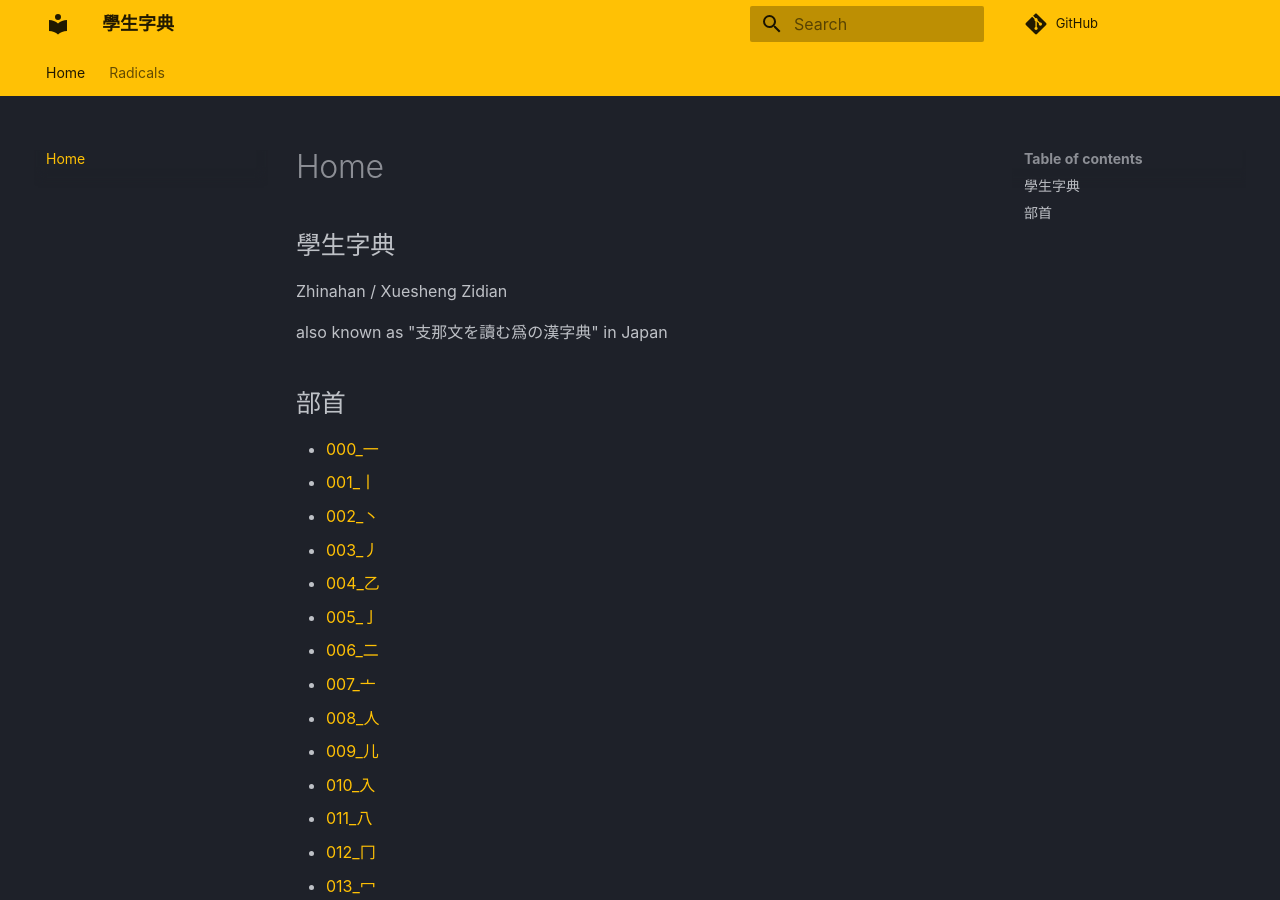
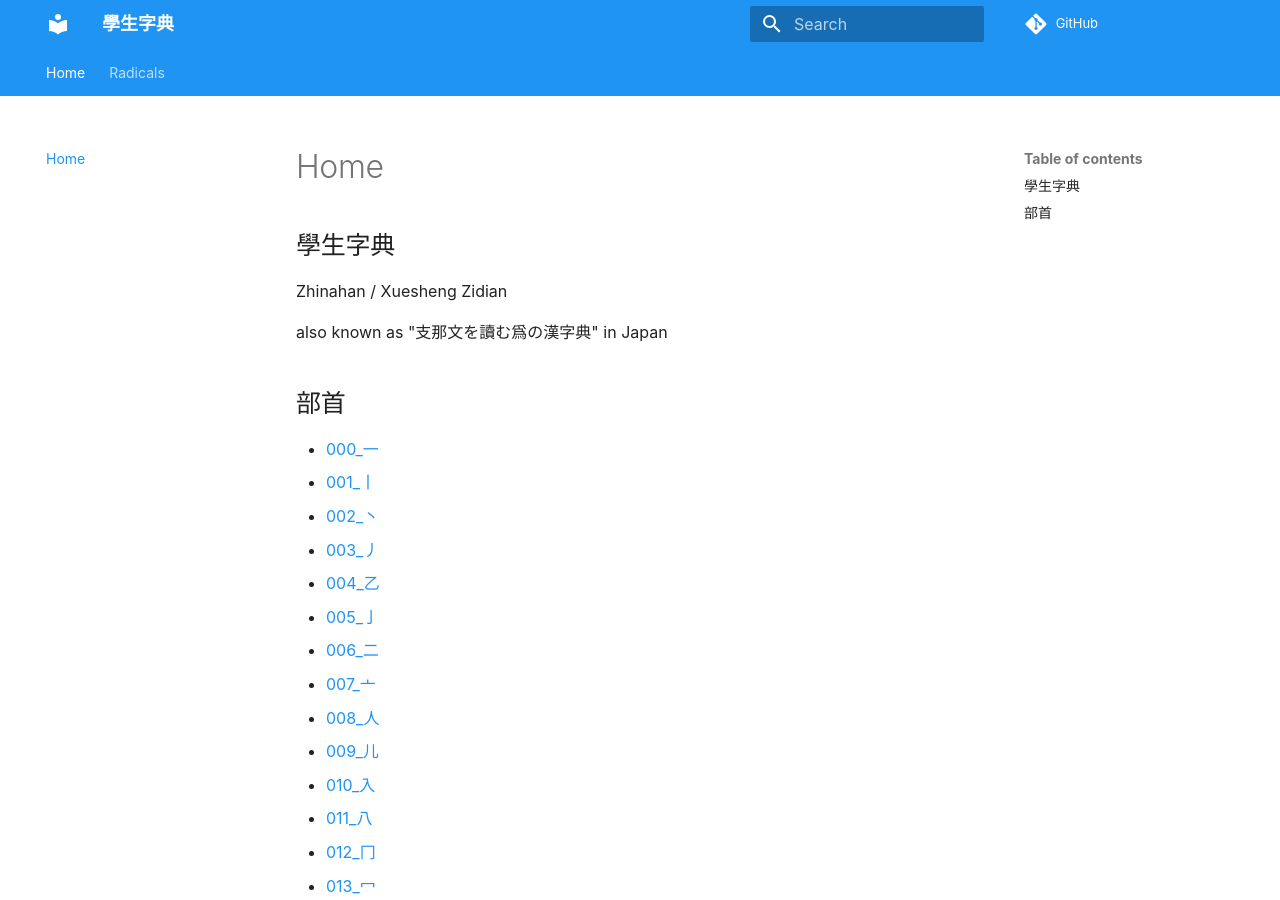
Before and after one commit to yokenzan/zhinahan.web, an MkDocs documentation site: the page built from docs/index.md, in a window 1280 px wide and 900 px high. Built offline with MkDocs 1.6.1 and Material for MkDocs 9.7.7, drawn with Linux system fonts in a browser that asks for light colours; comment, search, counter and statistics services are not loaded.

Commit message:
make web page theme default

```diff
--- a/mkdocs.yml
+++ b/mkdocs.yml
@@ -9,8 +9,8 @@ theme:
     - tabs
     - search.highlight
   palette:
-    scheme: slate
-    primary: amber
+    scheme: default
+    primary: blue
     accent: orange
     lang: zh-TW
 plugins:
```
